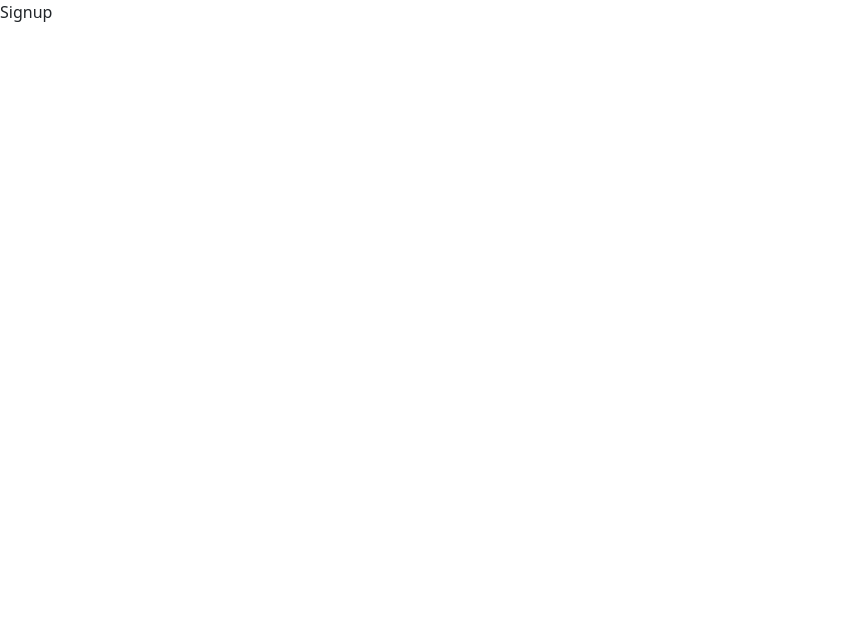
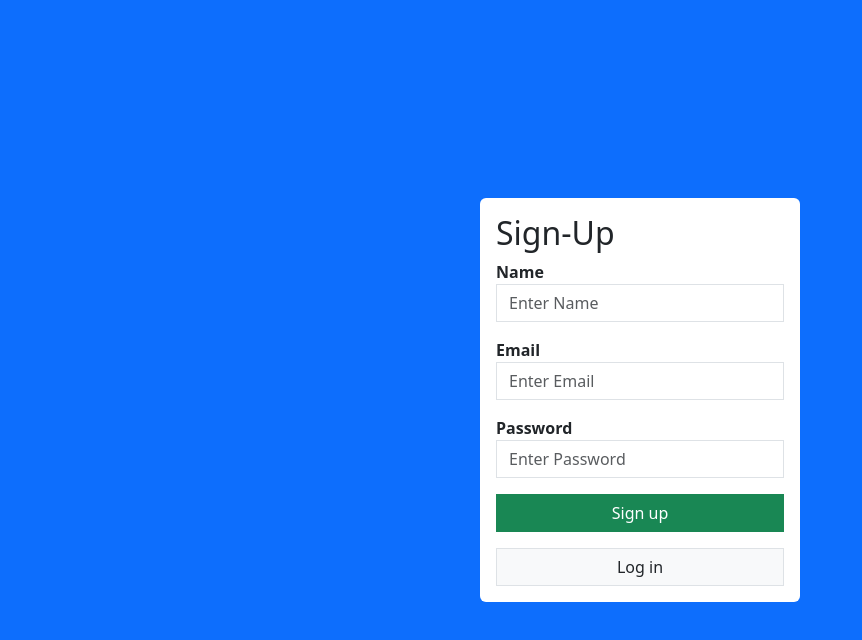
Before and after one commit to noahburren/Abschlussprojekt_2024_API-1_noabur_Board_-GamificationAndroidApplication-, a React (Create React App) app in the folder frontend/: page /signup in a window 1280 px wide. Shown: the top 640 px of the page, without its empty margins (0-862 px from the left). Built offline with nearby package versions, Linux system fonts and the light colour scheme.

Commit message:
h2 titel

```diff
--- a/frontend/src/Login.js
+++ b/frontend/src/Login.js
@@ -5,6 +5,7 @@
   return (
     <div className="d-flex justify-content-center align-items-center bg-primary vh-100">
       <div className="bg-white p-3 rounded w-25">
+        <h2>Sign-in</h2>
         <form action="">
           <div className="mb-3">
             <label htmlFor="email">
--- a/frontend/src/Signup.js
+++ b/frontend/src/Signup.js
@@ -1,7 +1,54 @@
 import React from "react";
+import { Link } from "react-router-dom";
 
 function Signup() {
-  return <div>Signup</div>;
+  return (
+    <div className="d-flex justify-content-center align-items-center bg-primary vh-100">
+      <div className="bg-white p-3 rounded w-25">
+        <h2>Sign-Up</h2>
+        <form action="">
+          <div className="mb-3">
+            <label htmlFor="name">
+              <strong>Name</strong>
+            </label>
+            <input
+              type="text"
+              placeholder="Enter Name"
+              className="form-control rounded-0"
+            />
+          </div>
+          <div className="mb-3">
+            <label htmlFor="email">
+              <strong>Email</strong>
+            </label>
+            <input
+              type="email"
+              placeholder="Enter Email"
+              className="form-control rounded-0"
+            />
+          </div>
+          <div className="mb-3">
+            <label htmlFor="password">
+              <strong>Password</strong>
+            </label>
+            <input
+              type="password"
+              placeholder="Enter Password"
+              className="form-control rounded-0"
+            />
+          </div>
+          <button className="btn btn-success w-100 rounded-0">Sign up</button>
+          <p></p>
+          <Link
+            to="/"
+            className="btn btn-default border w-100 bg-light rounded-0 text-decoration-none"
+          >
+            Log in
+          </Link>
+        </form>
+      </div>
+    </div>
+  );
 }
 
 export default Signup;
```
